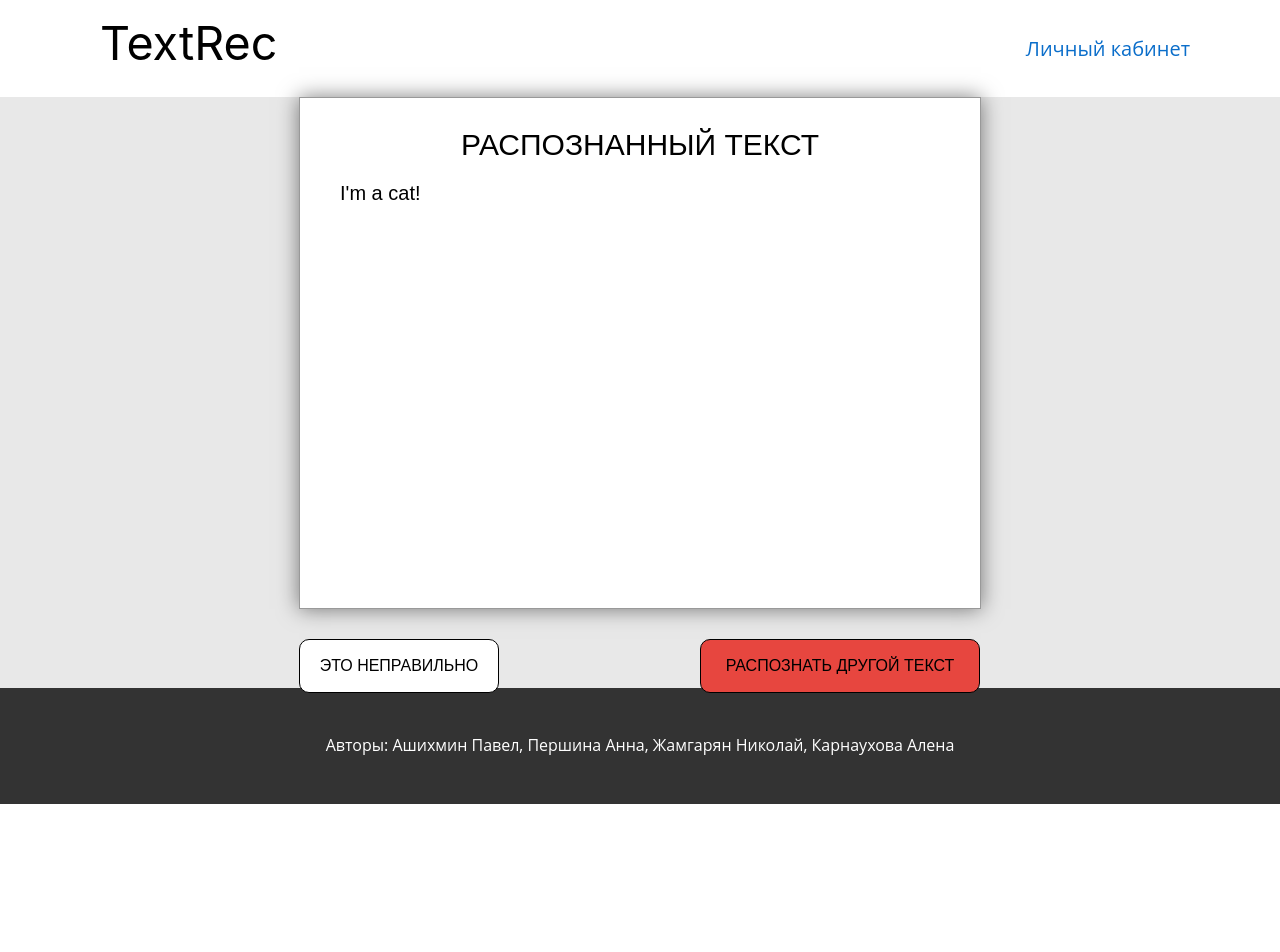
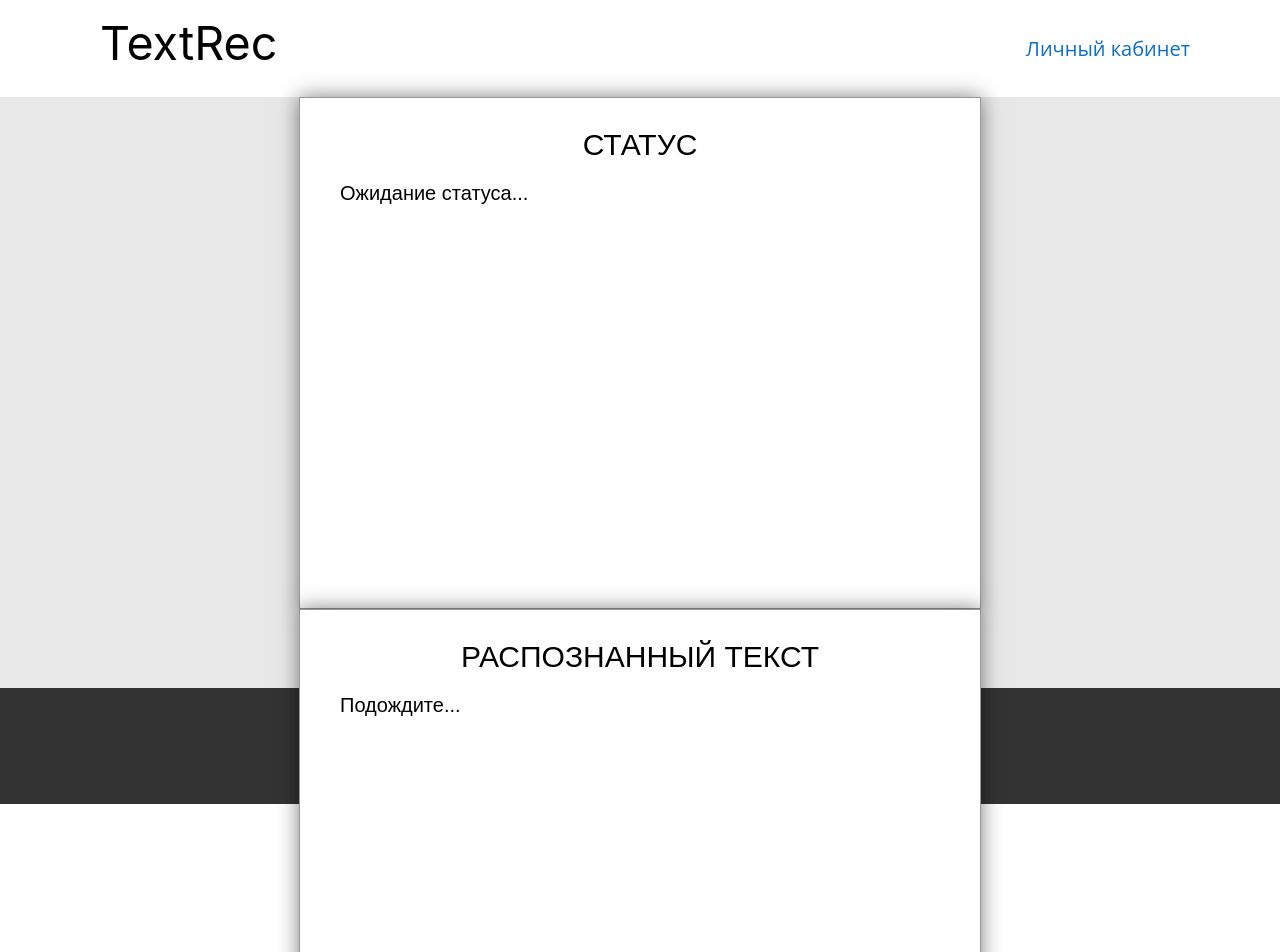
Before and after one commit to Nosp27/handwrite-recognition, a React (Create React App) app in the folder react-frontend/: page /recognize in a window 1280 px wide. Shown: the top 952 px of the page. Before the commit the page ends 804 px from the top, so only its background shows below. Built offline with nearby package versions, Linux system fonts and the light colour scheme.

Commit message:
Link front and back

```diff
--- a/react-frontend/src/components/main_paige/first_body/first_body.js
+++ b/react-frontend/src/components/main_paige/first_body/first_body.js
@@ -44,7 +44,6 @@ class FirstBody extends React.Component {
             return;
             // Красим
         }
-        window.location.href = "/recognize";
         //
         // const file = this.fileInput.current.files[0];
         // const lang = this.langInput.current.value;
@@ -60,6 +59,7 @@ class FirstBody extends React.Component {
             if (!result) {
                 throw new Error("Request id cannot be resolved from response");
             }
+            window.location.href = "/recognize?request_id=" + result["request_id"];
             this.setState({"request_id": result["request_id"]});
         });
 
@@ -68,35 +68,6 @@ class FirstBody extends React.Component {
 
         // window.location.href = "/recognize";
         // };
-    }
-
-    componentDidMount() {
-        this.interval = setInterval(
-            () => {
-                if (!this.state.request_id || this.state.result !== undefined) {
-                    return;
-                }
-                fetch(`api/status/?request_id=${this.state.request_id}`)
-                    .then(
-                        response => {
-                            if (response.status === 404)
-                                this.setState({"status": "Not Found"});
-                            return response.json();
-                        }
-                    )
-                    .then(json_data => {
-                        console.log(json_data);
-                        if (json_data["status"] === "done" && json_data["result"]) {
-                            this.setState({"result": json_data["result"]});
-                            alert(this.state.result);
-                        }
-                        this.setState({"status": json_data["status"]});
-                    });
-            }, 3000);
-    }
-
-    componentWillUnmount() {
-        clearInterval(this.interval);
     }
 
     render() {
@@ -117,12 +88,13 @@ class FirstBody extends React.Component {
                                     {this.state.file ? this.state.file.name : '► Загрузить фотографию рукописного текста'}
                                 </div>
                                 {/*<div id="file-name"></div>*/}
-                                <input type="file" id="image" accept="image/*" onChange={this.handleFileChange} ref={this.fileInput} />
+                                <input type="file" id="image" accept="image/*" onChange={this.handleFileChange}
+                                       ref={this.fileInput}/>
                                 <label></label>
                                 {/*<div className="insert-form-button" onClick={this.handleLanguageButtonClick} id="file">*/}
                                 {/*    {this.state.lang ? this.state.lang.name : '► Выбрать язык рукописного текста'}*/}
                                 {/*</div>*/}
-                                <div className="insert-form-langs-container" >
+                                <div className="insert-form-langs-container">
                                     <div className={`insert-form-button ${
                                         !this.state.allDataInserted && !this.state.lang ? 'red-boarder' : ''
                                     }`} onClick={this.handleLanguageButtonClick} id="file">
@@ -136,7 +108,9 @@ class FirstBody extends React.Component {
                                             ].map(({name, code}) => <div
                                                 className={'insert-form-lang'}
                                                 key={code}
-                                                onClick={() => {this.setState({lang: {code, name}, isLangsHidden: true});}}
+                                                onClick={() => {
+                                                    this.setState({lang: {code, name}, isLangsHidden: true});
+                                                }}
                                             >{name}</div>)
                                         }
                                     </div>
--- a/react-frontend/src/components/recognize_page/recognize_page.js
+++ b/react-frontend/src/components/recognize_page/recognize_page.js
@@ -6,6 +6,41 @@ import {Link} from "react-router-dom";
 
 
 class RecognizePage extends React.Component {
+    constructor(props) {
+        super(props);
+        this.state = {};
+    }
+
+    componentDidMount() {
+        const request_id = this.props.location.search.split("=")[1];
+        console.log(request_id);
+        this.interval = setInterval(
+            () => {
+                if (!request_id || this.state.result !== undefined) {
+                    return;
+                }
+                fetch(`api/status/?request_id=${request_id}`)
+                    .then(
+                        response => {
+                            if (response.status === 404)
+                                this.setState({"status": "Not Found"});
+                            return response.json();
+                        }
+                    )
+                    .then(json_data => {
+                        console.log(json_data);
+                        if (json_data["status"] === "done" && json_data["result"]) {
+                            this.setState({"result": json_data["result"]});
+                        }
+                        this.setState({"status": json_data["status"]});
+                    });
+            }, 3000);
+    }
+
+    componentWillUnmount() {
+        clearInterval(this.interval);
+    }
+
     render() {
         return (
             <React.StrictMode>
@@ -13,8 +48,12 @@ class RecognizePage extends React.Component {
                 <div className="rec-page-container">
                     <div className="rp-main-container">
                         <div className="white-rect">
+                            <div className="text-title">Статус</div>
+                            <div className="text-body">{this.state.status ? this.state.status : "Ожидание статуса..."}</div>
+                        </div>
+                        <div className="white-rect">
                             <div className="text-title">Распознанный текст</div>
-                            <div className="text-body">{"I'm a cat!"}</div>
+                            <div className="text-body">{this.state.result ? this.state.result : "Подождите..."}</div>
                         </div>
                         <Link to='/new_photo' className="rp-button wrong" onClick={this.onWrongButtonClick}>
                             ЭТО НЕПРАВИЛЬНО
```
